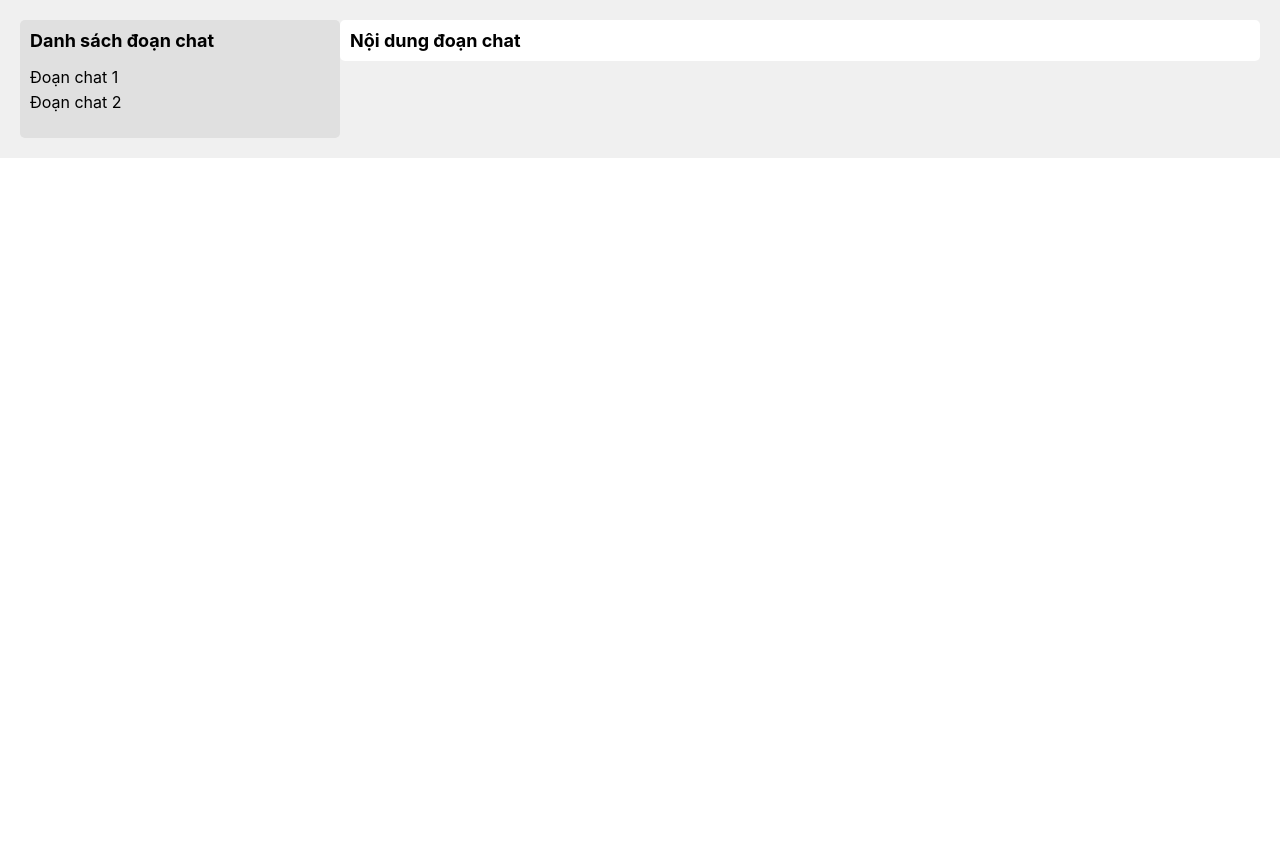
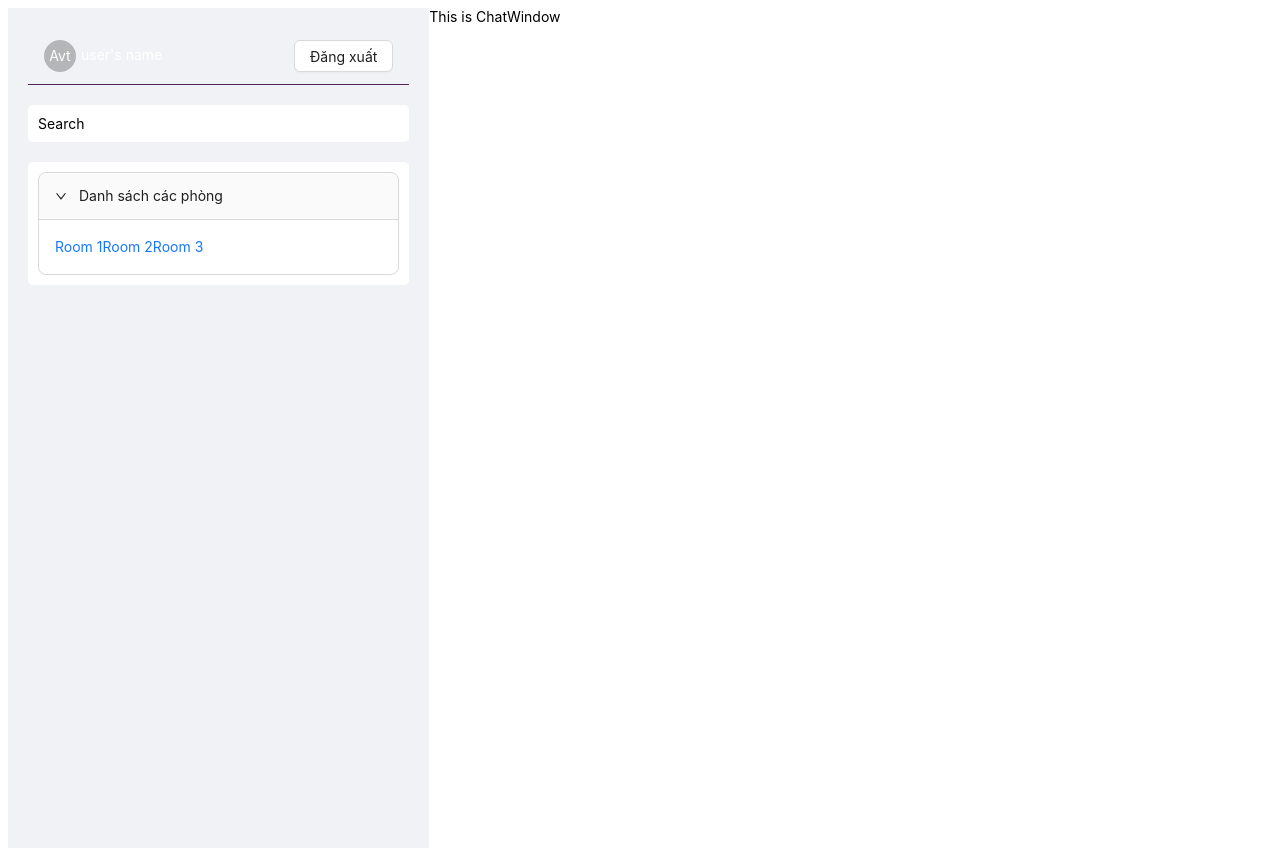
Before and after one commit to CVThien2k2/i-Message, a React (Create React App) app in the folder Client/: page / in a window 1280 px wide. Before the commit the page ends 800 px from the top, so only its background shows below. Built offline with nearby package versions, Linux system fonts and the light colour scheme.

Commit message:
update components

```diff
--- a/Client/package.json
+++ b/Client/package.json
@@ -9,11 +9,12 @@
     "@testing-library/user-event": "^13.5.0",
     "antd": "^5.11.0",
     "date-fns": "^2.30.0",
+    "firebase": "^10.6.0",
     "react": "^18.2.0",
     "react-dom": "^18.2.0",
     "react-router-dom": "^6.18.0",
-    "react-scripts": "5.0.1",
-    "styled-components": "^6.1.0",
+    "react-scripts": "^5.0.1",
+    "styled-components": "^6.1.1",
     "web-vitals": "^2.1.4"
   },
   "scripts": {
--- /dev/null
+++ b/Client/src/components/ChatRoom/ChatList.js
@@ -0,0 +1,15 @@
+import React from 'react'
+import { Collapse, Typography } from 'antd'
+
+const {Panel} = Collapse;
+export default function ChatList() {
+  return (
+    <Collapse defaultActiveKey={['1']}>
+        <Panel header="Danh sách các phòng" key='1'>
+            <Typography.Link>Room 1</Typography.Link>
+            <Typography.Link>Room 2</Typography.Link>
+            <Typography.Link>Room 3</Typography.Link>
+        </Panel>
+    </Collapse>
+  )
+}
--- /dev/null
+++ b/Client/src/components/ChatRoom/ChatWindow.js
@@ -0,0 +1,7 @@
+import React from 'react'
+
+export default function ChatWindow() {
+  return (
+    <div>This is ChatWindow</div>
+  )
+}
--- /dev/null
+++ b/Client/src/components/ChatRoom/Search.js
@@ -0,0 +1,7 @@
+import React from 'react'
+
+export default function Search() {
+  return (
+    <div>Search</div>
+  )
+}
--- /dev/null
+++ b/Client/src/components/ChatRoom/Sidebar.js
@@ -0,0 +1,43 @@
+import React from 'react'
+import {Row, Col} from 'antd'
+import UserInfo from './UserInfo'
+import ChatList from './ChatList'
+import Search from './Search'
+import styled from 'styled-components'
+
+
+const StyleSidebar = styled.div`
+  background-color: #f0f2f5; /* Màu xám nhẹ */
+  color: #000000; /* Màu chữ */
+  height: 100vh;
+  padding: 20px;
+`;
+
+const ContentWrapper = styled.div`
+  margin-top: 20px;
+  padding: 10px;
+  background-color: #ffffff; /* Màu nền cho phần content */
+  border-radius: 5px;
+`;
+
+export default function Sidebar() {
+    return (
+      <StyleSidebar>
+        <Row>
+          <Col span={24}>
+            <UserInfo />
+          </Col>
+          <Col span={24}>
+            <ContentWrapper>
+              <Search />
+            </ContentWrapper>
+          </Col>
+          <Col span={24}>
+            <ContentWrapper>
+              <ChatList />
+            </ContentWrapper>
+          </Col>
+        </Row>
+      </StyleSidebar>
+    );
+}
--- /dev/null
+++ b/Client/src/components/ChatRoom/UserInfo.js
@@ -0,0 +1,28 @@
+import React from 'react'
+import { Button, Avatar, Typography } from 'antd'
+import styled from 'styled-components'
+
+const WrapperStyle = styled.div`
+    display: flex;
+    justify-content: space-between;
+    padding: 12px 16px;
+    border-bottom: 1px solid rgba(82, 38, 83);
+
+    .name {
+        color: white;
+        margin-left: 5px;
+    }
+`;
+
+export default function UserInfo() {
+  return (
+
+    <WrapperStyle>
+        <div>
+            <Avatar>Avt</Avatar>
+            <Typography.Text className='name'>user's name</Typography.Text>
+        </div>
+        <Button>Đăng xuất</Button>
+    </WrapperStyle>
+  )
+}
--- a/Client/src/components/ChatRoom/index.js
+++ b/Client/src/components/ChatRoom/index.js
@@ -1,27 +1,19 @@
-// ChatRoom/index.js
+import { UserAddOutlined } from '@ant-design/icons';
+// import React, { useContext, useEffect, useRef, useState } from 'react';
+// import styled from 'styled-components';
+import { Button, Tooltip, Avatar, Form, Input, Alert } from 'antd';
+
 import React from 'react';
+import {Row, Col} from 'antd';
 import './ChatRoom.css'; // Import file CSS tùy chỉnh
+import Sidebar from './Sidebar';
+import ChatWindow from './ChatWindow';
 
-const ChatRoom = () => {
+export default function ChatRoom() {
   return (
-    <div className="chat-room">
-      <div className="chat-list">
-        <div className="chat-list-header">Danh sách đoạn chat</div>
-        <ul className="chat-list-items">
-          {/* Danh sách các đoạn chat */}
-          <li className="chat-item">Đoạn chat 1</li>
-          <li className="chat-item">Đoạn chat 2</li>
-          {/* ... */}
-        </ul>
-      </div>
-      <div className="chat-window">
-        <div className="chat-window-header">Nội dung đoạn chat</div>
-        <div className="chat-window-content">
-          {/* Nội dung đoạn chat */}
-        </div>
-      </div>
-    </div>
+    <Row>
+      <Col span={8}><Sidebar/></Col>
+      <Col span={16}><ChatWindow/></Col>
+    </Row>
   );
 };
-
-export default ChatRoom;
--- /dev/null
+++ b/Client/src/components/ChatRoom/style.css
@@ -0,0 +1,3 @@
+.body{
+    background-color: rgb(26, 6, 53)
+}
--- a/Client/src/components/Login/LoginPage.css
+++ b/Client/src/components/Login/LoginPage.css
@@ -24,3 +24,16 @@
   .custom-button {
     width: 100%;
   }
+
+  .fbButton {
+    background-color: #1877F2;
+    border-color: #1877F2;
+    width: 100%;
+    margin-bottom: 10;
+  }
+
+  .ggButton {
+    background-color: white;
+    border-color: gray;
+    width: 100%;
+  }
--- a/Client/src/components/Login/index.js
+++ b/Client/src/components/Login/index.js
@@ -1,7 +1,11 @@
 import React from 'react';
-import { Button, Row, Col } from 'antd';
+import { Button, Row, Typography, Col } from 'antd';
 import { FacebookOutlined, GoogleOutlined } from '@ant-design/icons';
+
 import './LoginPage.css';
+// import firebase {auth} from '';
+
+
 
 const LoginPage = () => {
   const handleFacebookLogin = () => {
@@ -22,7 +26,7 @@ const LoginPage = () => {
             icon={<FacebookOutlined />}
             size="large"
             onClick={handleFacebookLogin}
-            style={{ backgroundColor: '#1877F2', borderColor: '#1877F2', width: '100%', marginBottom: 10}}
+            className="fbButton"
           >
             Đăng nhập bằng Facebook
           </Button>
@@ -31,7 +35,7 @@ const LoginPage = () => {
             icon={<GoogleOutlined />}
             size="large"
             onClick={handleGoogleLogin}
-            style={{ backgroundColor: 'white', borderColor: 'gray', width: '100%' }}
+            className="ggButton"
           >
             Đăng nhập bằng Google
           </Button>
--- a/Client/src/index.css
+++ b/Client/src/index.css
@@ -1,3 +1,4 @@
+@import '~antd/dist/antd.css'
 body {
   margin: 0;
   font-family: -apple-system, BlinkMacSystemFont, 'Segoe UI', 'Roboto', 'Oxygen',
```
Also changed, not shown: 1 other file (tests, documents, lock files or other folders).
